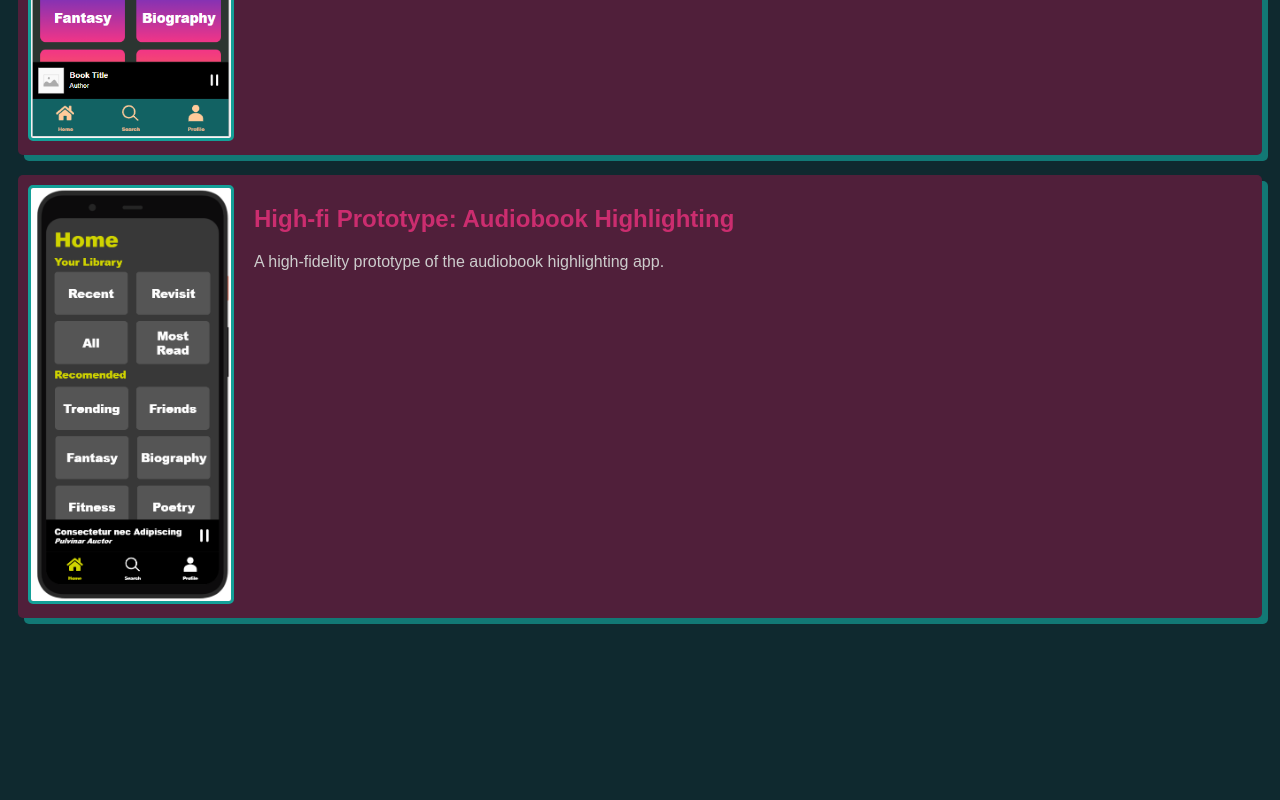
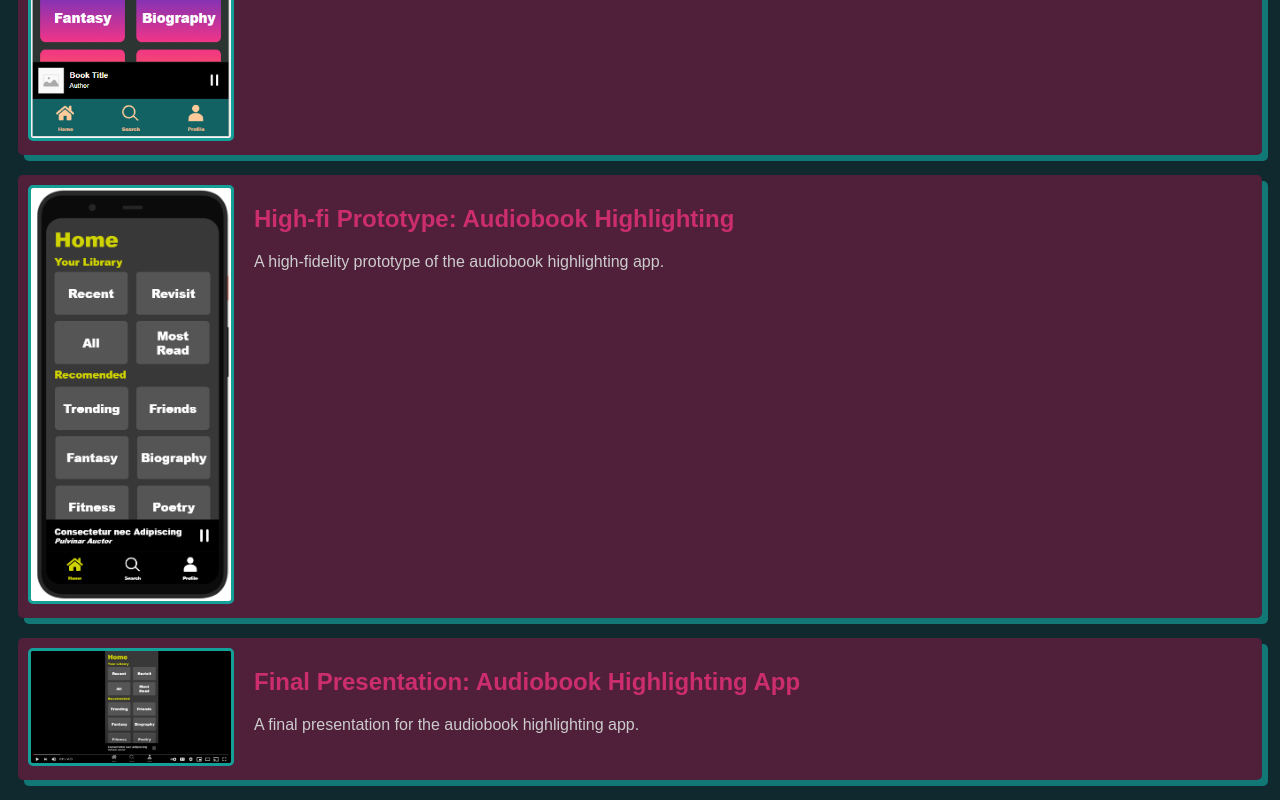
Before and after one commit to k-protz/k-protz.github.io, a plain HTML site: page index.html in a window 1280 px wide. Shown: the part 2086-2886 px from the top of the page. Before the commit the page ends 2724 px from the top, so only its background shows below. Drawn offline with Linux system fonts and the light colour scheme.

Commit message:
Add files via upload

```diff
--- a/index.html
+++ b/index.html
@@ -93,6 +93,15 @@
                 </section>
             </section>
 
+            <!-- High-fi Prototype Presentation Assignment -->
+            <section class="assignment">
+                <a href="https://www.youtube.com/watch?v=b-38WlqEe1M&feature=emb_logo"><img src="Images/final_pres_png.PNG"></a>
+                <section class="ass-details">
+                    <a href="https://www.youtube.com/watch?v=b-38WlqEe1M&feature=emb_logo"><h2>Final Presentation: Audiobook Highlighting App</h2></a>
+                    <p>A final presentation for the audiobook highlighting app.</p>
+                </section>
+            </section>
+
         </div>
     </body>
 </html>
```
